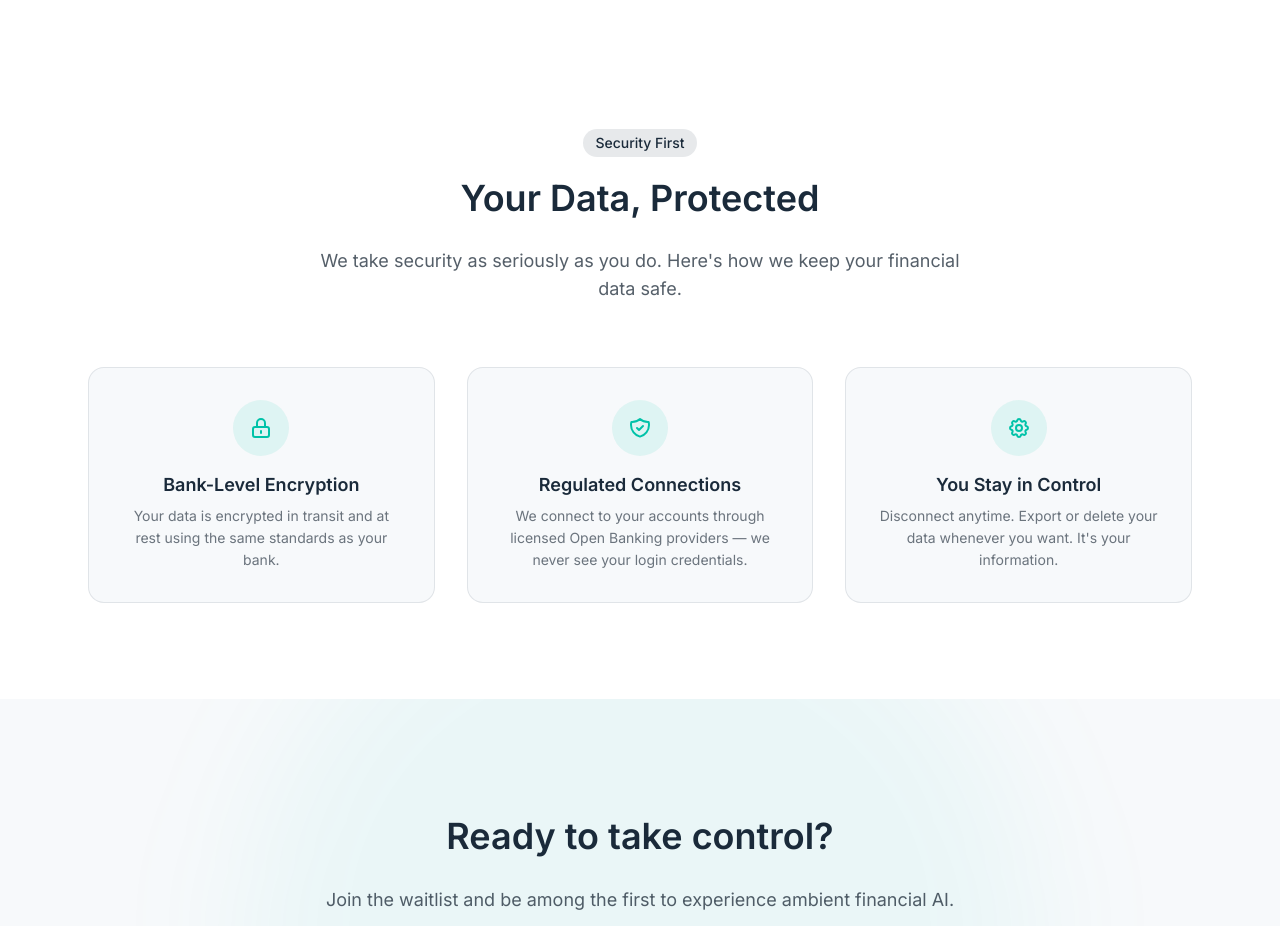
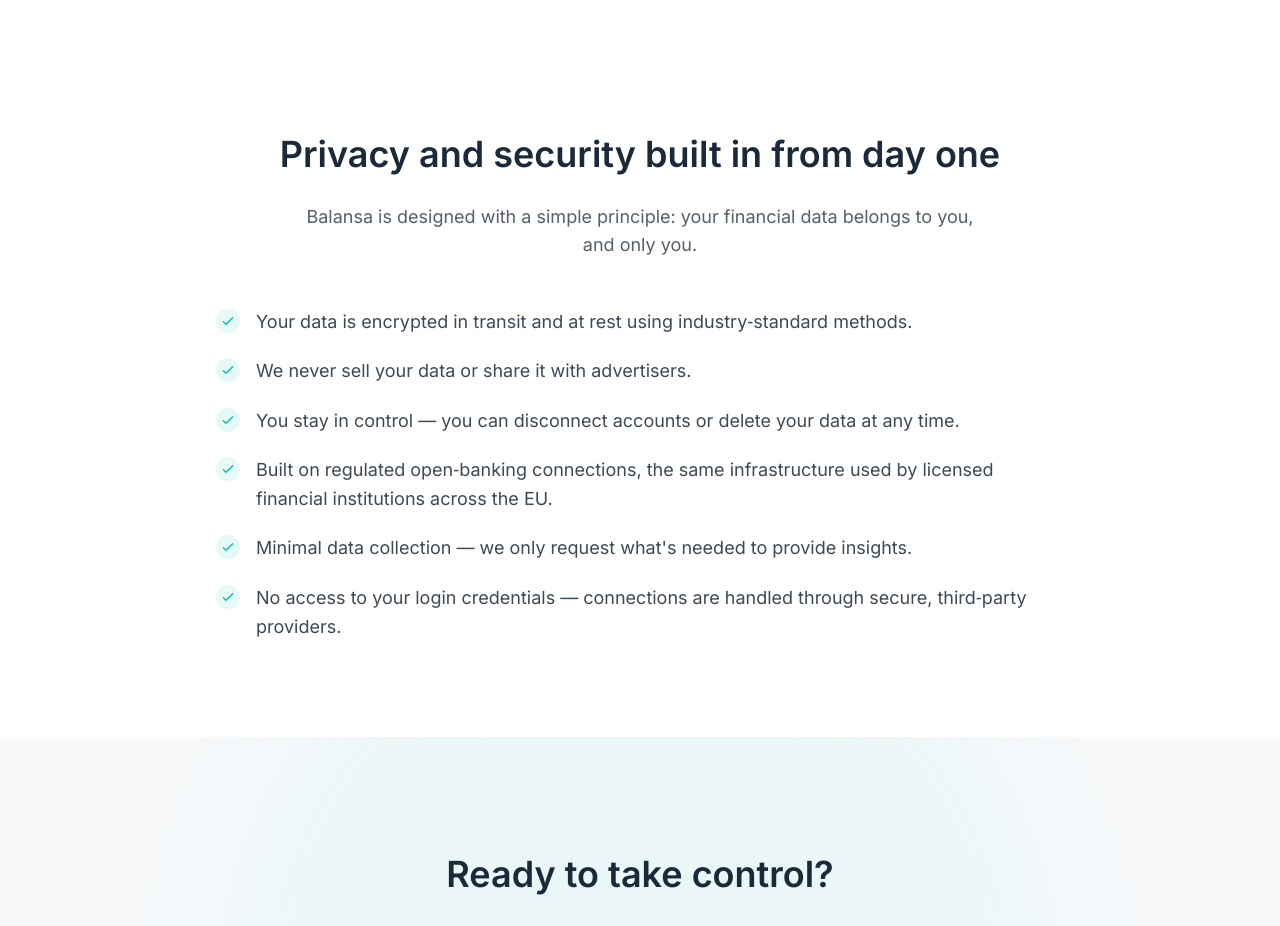
Before and after one commit to sergey-goncharenko/balansa-landing, a Next.js app: page / in a window 1280 px wide. Shown: the part 4020-4946 px from the top of the page. Built offline with nearby package versions, Linux system fonts and the light colour scheme.

Commit message:
Update Trust section with new privacy content

```diff
--- a/src/components/TrustSection.tsx
+++ b/src/components/TrustSection.tsx
@@ -4,35 +4,13 @@
 import { useRef } from 'react';
 import { fadeInUp, staggerContainer } from '@/lib/animations';
 
-const trustPoints = [
-  {
-    icon: (
-      <svg className="w-6 h-6" fill="none" stroke="currentColor" viewBox="0 0 24 24">
-        <path strokeLinecap="round" strokeLinejoin="round" strokeWidth={2} d="M12 15v2m-6 4h12a2 2 0 002-2v-6a2 2 0 00-2-2H6a2 2 0 00-2 2v6a2 2 0 002 2zm10-10V7a4 4 0 00-8 0v4h8z" />
-      </svg>
-    ),
-    title: 'Bank-Level Encryption',
-    description: 'Your data is encrypted in transit and at rest using the same standards as your bank.',
-  },
-  {
-    icon: (
-      <svg className="w-6 h-6" fill="none" stroke="currentColor" viewBox="0 0 24 24">
-        <path strokeLinecap="round" strokeLinejoin="round" strokeWidth={2} d="M9 12l2 2 4-4m5.618-4.016A11.955 11.955 0 0112 2.944a11.955 11.955 0 01-8.618 3.04A12.02 12.02 0 003 9c0 5.591 3.824 10.29 9 11.622 5.176-1.332 9-6.03 9-11.622 0-1.042-.133-2.052-.382-3.016z" />
-      </svg>
-    ),
-    title: 'Regulated Connections',
-    description: 'We connect to your accounts through licensed Open Banking providers — we never see your login credentials.',
-  },
-  {
-    icon: (
-      <svg className="w-6 h-6" fill="none" stroke="currentColor" viewBox="0 0 24 24">
-        <path strokeLinecap="round" strokeLinejoin="round" strokeWidth={2} d="M10.325 4.317c.426-1.756 2.924-1.756 3.35 0a1.724 1.724 0 002.573 1.066c1.543-.94 3.31.826 2.37 2.37a1.724 1.724 0 001.065 2.572c1.756.426 1.756 2.924 0 3.35a1.724 1.724 0 00-1.066 2.573c.94 1.543-.826 3.31-2.37 2.37a1.724 1.724 0 00-2.572 1.065c-.426 1.756-2.924 1.756-3.35 0a1.724 1.724 0 00-2.573-1.066c-1.543.94-3.31-.826-2.37-2.37a1.724 1.724 0 00-1.065-2.572c-1.756-.426-1.756-2.924 0-3.35a1.724 1.724 0 001.066-2.573c-.94-1.543.826-3.31 2.37-2.37.996.608 2.296.07 2.572-1.065z" />
-        <path strokeLinecap="round" strokeLinejoin="round" strokeWidth={2} d="M15 12a3 3 0 11-6 0 3 3 0 016 0z" />
-      </svg>
-    ),
-    title: 'You Stay in Control',
-    description: 'Disconnect anytime. Export or delete your data whenever you want. It\'s your information.',
-  },
+const privacyPoints = [
+  'Your data is encrypted in transit and at rest using industry‑standard methods.',
+  'We never sell your data or share it with advertisers.',
+  'You stay in control — you can disconnect accounts or delete your data at any time.',
+  'Built on regulated open‑banking connections, the same infrastructure used by licensed financial institutions across the EU.',
+  "Minimal data collection — we only request what's needed to provide insights.",
+  'No access to your login credentials — connections are handled through secure, third‑party providers.',
 ];
 
 export default function TrustSection() {
@@ -41,43 +19,35 @@
 
   return (
     <section ref={ref} className="py-16 md:py-24 bg-white">
-      <div className="max-w-6xl mx-auto px-5 md:px-6">
+      <div className="max-w-4xl mx-auto px-5 md:px-6">
         <motion.div
           variants={staggerContainer}
           initial="hidden"
           animate={isInView ? 'visible' : 'hidden'}
-          className="text-center mb-12 md:mb-16"
         >
-          <motion.span variants={fadeInUp} className="inline-block px-3 py-1 rounded-full bg-[var(--color-primary)]/10 text-[var(--color-primary)] text-sm font-medium mb-4">
-            Security First
-          </motion.span>
-          <motion.h2 variants={fadeInUp} className="text-3xl md:text-4xl font-semibold text-[var(--color-primary)] mb-4 md:mb-6">
-            Your Data, Protected
+          <motion.h2 variants={fadeInUp} className="text-3xl md:text-4xl font-semibold text-[var(--color-primary)] mb-4 md:mb-6 text-center">
+            Privacy and security built in from day one
           </motion.h2>
-          <motion.p variants={fadeInUp} className="text-base md:text-lg text-[var(--color-text)]/70 max-w-2xl mx-auto leading-relaxed">
-            We take security as seriously as you do. Here&apos;s how we keep your financial data safe.
+          <motion.p variants={fadeInUp} className="text-base md:text-lg text-[var(--color-text)]/70 max-w-2xl mx-auto leading-relaxed text-center mb-10 md:mb-12">
+            Balansa is designed with a simple principle: your financial data belongs to you, and only you.
           </motion.p>
-        </motion.div>
 
-        <motion.div
-          variants={staggerContainer}
-          initial="hidden"
-          animate={isInView ? 'visible' : 'hidden'}
-          className="grid md:grid-cols-3 gap-6 md:gap-8"
-        >
-          {trustPoints.map((point, i) => (
-            <motion.div
-              key={i}
-              variants={fadeInUp}
-              className="p-6 md:p-8 rounded-2xl bg-[var(--color-background)] border border-[var(--color-primary)]/10 text-center hover:shadow-lg transition-shadow duration-300"
-            >
-              <div className="w-14 h-14 mx-auto mb-4 rounded-full bg-[var(--color-accent)]/10 flex items-center justify-center text-[var(--color-accent)]">
-                {point.icon}
-              </div>
-              <h3 className="text-lg font-semibold text-[var(--color-primary)] mb-2">{point.title}</h3>
-              <p className="text-[var(--color-text)]/60 text-sm leading-relaxed">{point.description}</p>
-            </motion.div>
-          ))}
+          <motion.ul variants={staggerContainer} className="space-y-4 md:space-y-5">
+            {privacyPoints.map((point, i) => (
+              <motion.li
+                key={i}
+                variants={fadeInUp}
+                className="flex items-start gap-4"
+              >
+                <span className="flex-shrink-0 w-6 h-6 mt-0.5 rounded-full bg-[var(--color-accent)]/10 flex items-center justify-center">
+                  <svg className="w-4 h-4 text-[var(--color-accent)]" fill="none" stroke="currentColor" viewBox="0 0 24 24">
+                    <path strokeLinecap="round" strokeLinejoin="round" strokeWidth={2} d="M5 13l4 4L19 7" />
+                  </svg>
+                </span>
+                <span className="text-base md:text-lg text-[var(--color-text)]/80 leading-relaxed">{point}</span>
+              </motion.li>
+            ))}
+          </motion.ul>
         </motion.div>
       </div>
     </section>
```
